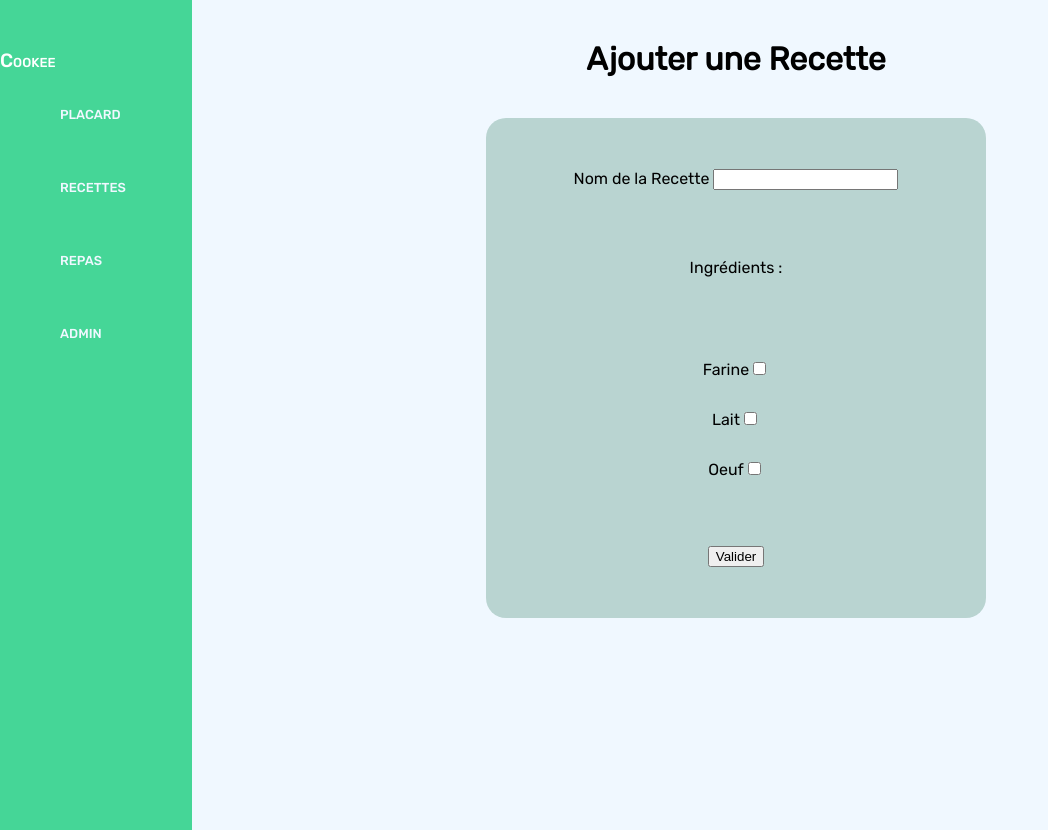
After one commit to Thomas-Zorroche/Cookee, a PHP site: page /ajoutRecettePage.php in a window 1280 px wide. The commit adds this page. Shown: the whole page, without its empty margins (0-1048 px from the left). Run offline with PHP 8.4, Linux system fonts and the light colour scheme; data comes from the database, SQL or seed files in the repository.

Commit message:
[recipe] add ajoutRecette page and create form

```diff
--- /dev/null
+++ b/src/ajoutRecettePage.php
@@ -0,0 +1,55 @@
+<?php
+// Connection file to the database
+include("database/connectDatabase.php");
+
+// Create Recipe objects from database
+$req = $bdd->query('SELECT nom FROM ingredient');
+$ingredients = array();
+while($resultats = $req->fetch())
+{
+    array_push($ingredients, $resultats['nom']);
+}
+?>
+
+<html>
+    <head>
+        <meta charset="UTF-8"/>
+        <title> Cookee </title>
+        <link rel="stylesheet" href="../style/main.css"/>
+        <link rel="stylesheet" href="../style/ajoutRecette.css"/>
+    </head>
+
+    <body>
+        <div id="Menu-Bar">
+            <a href="index.php"><p>Cookee</p></a>
+            <ul>
+                <li>placard</li>
+                <li>recettes</li>
+                <li>repas</li>
+                <li>admin</li>
+            </ul>
+        </div>
+
+        <div id="Main-Window">
+            <h1>Ajouter une Recette</h1>
+
+            <form method="post" action="cible.php">
+            <div id="Form-cont">
+                <label>Nom de la Recette <input type="text" name="nom" /> </label>
+
+                <p>Ingrédients :</p>
+                <div id="Ingrd-boxes-cont">
+                <?php
+                foreach($ingredients as $ingredient) {
+                    echo('<label>'.$ingredient.'<input type="checkbox" name="'.$ingredient.'"> </label>');
+                }
+                ?>
+                </div>
+
+                <input type="submit" value="Valider" />
+            </div>
+            </form>
+
+        </div>
+    </body>
+</html>
--- a/src/index.php
+++ b/src/index.php
@@ -27,7 +27,7 @@ while($resultats = $req->fetch())
                 <li>placard</li>
                 <li>recettes</li>
                 <li>repas</li>
-                <li>admin</li>
+                <a href="ajoutRecettePage.php"><li>admin</li></a>
             </ul>
         </div>
 
--- /dev/null
+++ b/style/ajoutRecette.css
@@ -0,0 +1,20 @@
+#Form-cont {
+    display: flex;
+    width: 500px;
+    height: 500px;
+    background-color: var(--grey);
+
+    justify-content: space-evenly;
+    align-items: center;
+    flex-direction: column;
+
+    border-radius: 20px;
+}
+
+#Ingrd-boxes-cont {
+    height: 30%;
+    display: flex;
+    justify-content: space-around;
+    align-items: center;
+    flex-direction: column;
+}
--- a/style/main.css
+++ b/style/main.css
@@ -9,8 +9,8 @@ body, html {
 
 /* --------- COLORS --------- */
 :root {
-    --red: #B22222;
     --green: #45d697;
+    --grey: #b9d4d1;
     --greenTransparent: #45d697ce;
     --white: #F0F8FF;
 }
@@ -27,6 +27,22 @@ body, html {
     font-style: normal;
     font-weight: normal;
     src: url('../fonts/Rubik/Rubik-Regular.ttf');
+}
+
+
+/* --------- LINKS --------- */
+a:link
+{
+	color:white;
+	text-decoration: none;
+}
+a:visited
+{
+	color:white;
+	text-decoration: none;
+}
+a:hover {
+	color:white;
 }
 
 /* --------- MENU-BAR --------- */
@@ -66,6 +82,11 @@ body, html {
     position: absolute;
     top: 0;
     right: 0;
+
+    display: flex;
+    justify-content: center;
+    align-items: center;
+    flex-direction: column;
 }
 
 #Main-Window h1 {
```
